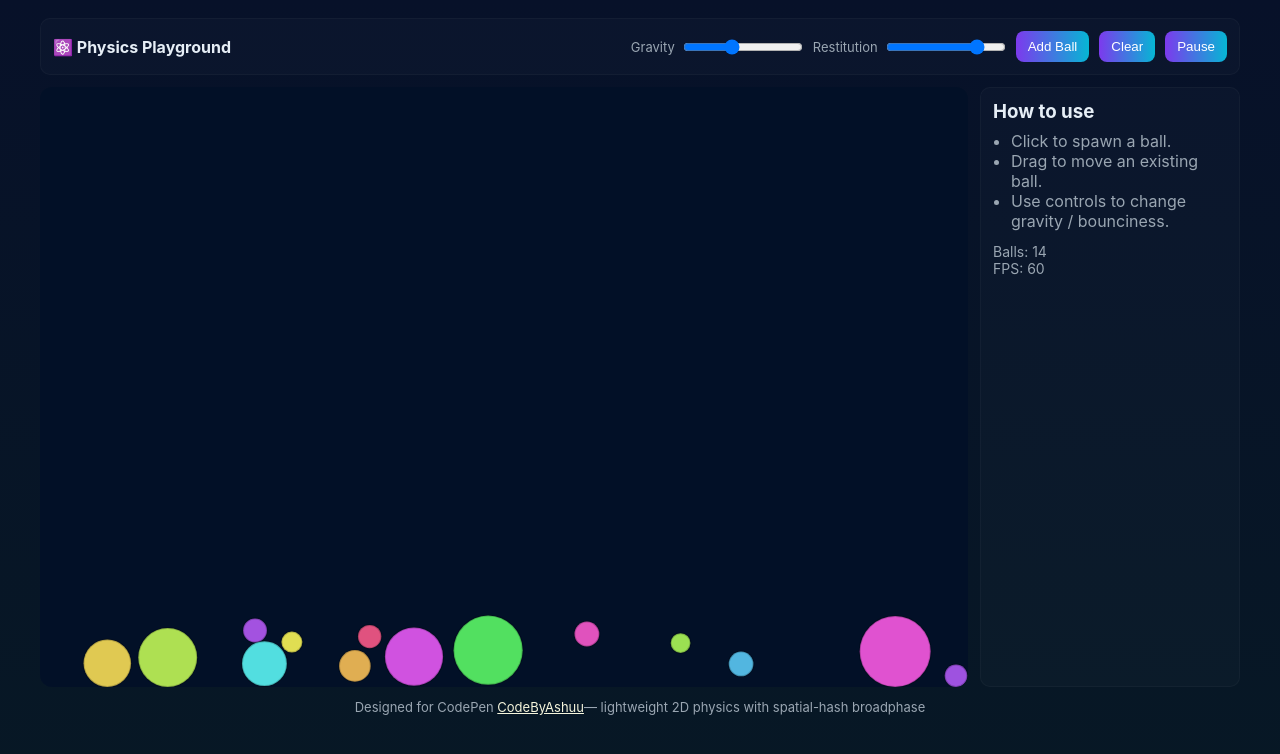
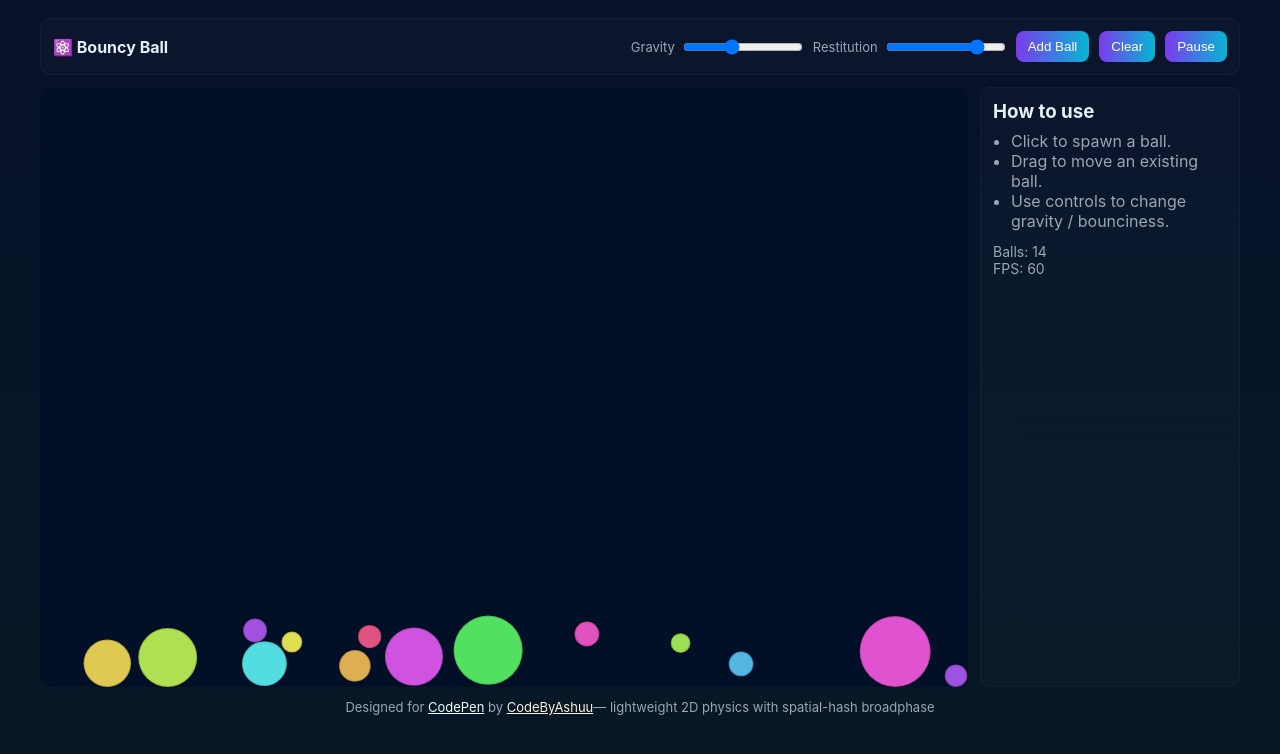
Before and after one commit to CodeByAshuu/BounceBalls, a plain HTML site: page index.html in a window 1280 px wide. Drawn offline with Linux system fonts and the light colour scheme.

Commit message:
changed name/added link in footer

```diff
--- a/index.html
+++ b/index.html
@@ -3,13 +3,13 @@
 <head>
   <meta charset="utf-8" />
   <meta name="viewport" content="width=device-width,initial-scale=1" />
-  <title>2D Physics Playground — CodePen Ready</title>
+  <title>Bouncy Ball - 2DPhysics Playground</title>
   <link rel="stylesheet" href="style.css">
 </head>
 <body>
   <div class="app">
     <header class="topbar">
-      <div class="brand">⚛️ Physics Playground</div>
+      <div class="brand">⚛️ Bouncy Ball</div>
       <div class="controls">
         <label>Gravity <input id="gravity" type="range" min="0" max="2000" value="800"></label>
         <label>Restitution <input id="restitution" type="range" min="0" max="1" step="0.01" value="0.8"></label>
@@ -35,7 +35,7 @@
       </aside>
     </main>
 
-    <footer class="foot">Designed for CodePen <a href="https://github.com/CodeByAshuu/BounceBalls" style="color: beige;">CodeByAshuu</a>— lightweight 2D physics with spatial-hash broadphase</footer>
+    <footer class="foot">Designed for <a href="https://codepen.io/CodeByAshuu/pen/bNVoQPL" style="color: azure;">CodePen</a>&nbsp;by <a href="https://github.com/CodeByAshuu/BounceBalls" style="color: beige;">CodeByAshuu</a>— lightweight 2D physics with spatial-hash broadphase</footer>
   </div>
 
   <script src="script.js"></script>
```
